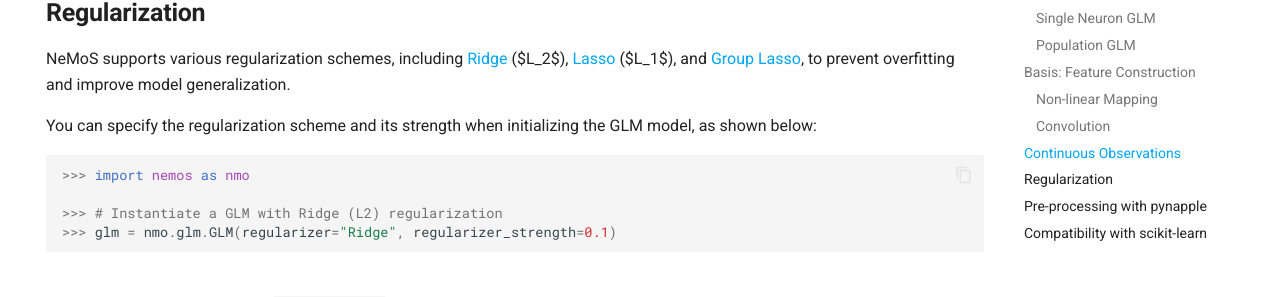
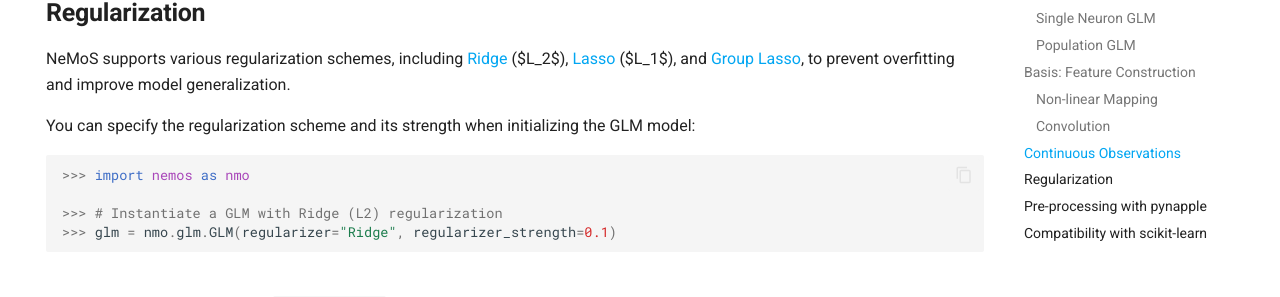
Before and after one commit to flatironinstitute/nemos, an MkDocs documentation site: the page built from docs/quickstart.md, in a window 1280 px wide and 900 px high, scrolled down 5098 px. Shown: the part 144-441 px from the top of the window. Built offline with MkDocs 1.6.1 and Material for MkDocs 9.7.7, drawn with Linux system fonts in a browser that asks for light colours; nearby versions of some CDN libraries; library files that are not in the unit come from our copies; comment, search, counter and statistics services are not loaded.

Commit message:
Update docs/quickstart.md
Co-authored-by: William F. Broderick <billbrod@gmail.com>

````diff
--- a/docs/quickstart.md
+++ b/docs/quickstart.md
@@ -262,7 +262,7 @@
 
 NeMoS supports various regularization schemes, including [Ridge](../reference/nemos/regularizer/#nemos.regularizer.Ridge) ($L_2$), [Lasso](../reference/nemos/regularizer/#nemos.regularizer.Lasso) ($L_1$), and [Group Lasso](../reference/nemos/regularizer/#nemos.regularizer.GroupLasso), to prevent overfitting and improve model generalization.
 
-You can specify the regularization scheme and its strength when initializing the GLM model, as shown below:
+You can specify the regularization scheme and its strength when initializing the GLM model:
 
 
 ```python
````
